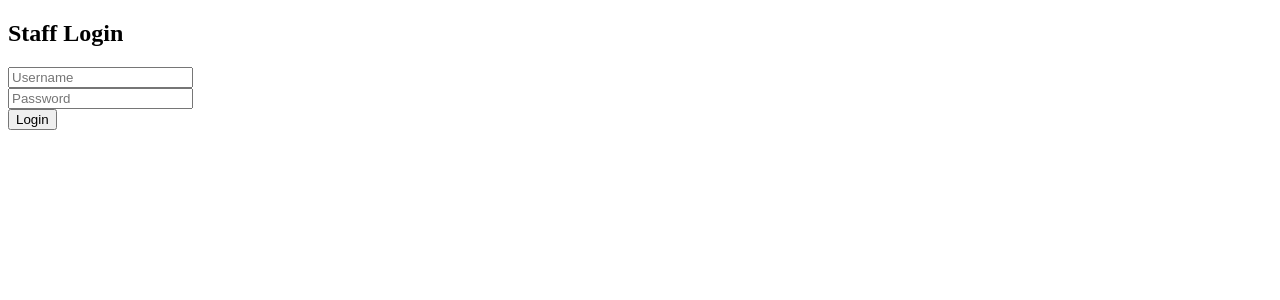
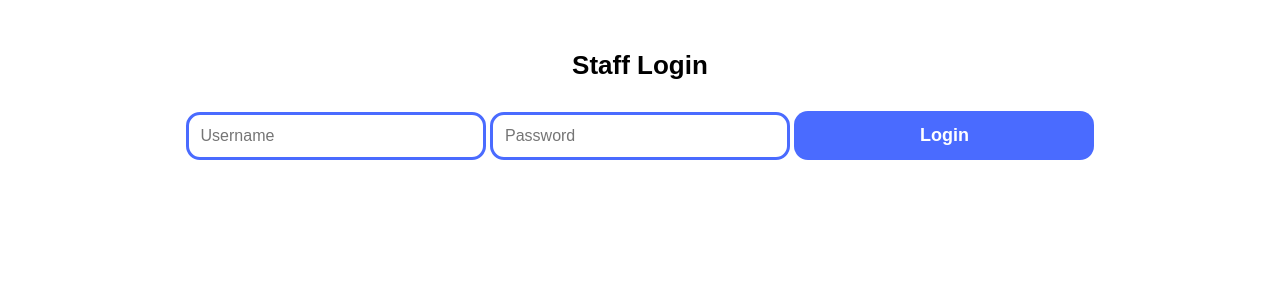
Before and after one commit to blackmustangsally1970-prog/CherbonApp, a Flask app: page /login in a window 1280 px wide. Shown: the top 300 px of the page. Run offline with Flask 3, Linux system fonts and the light colour scheme.

Commit message:
upd logins

```diff
--- a/templates/login.html
+++ b/templates/login.html
@@ -2,6 +2,71 @@
 <html>
 <head>
     <title>Login</title>
+
+    <style>
+        body {
+            font-family: sans-serif;
+            padding: 20px;
+            text-align: center;
+        }
+
+        h2 {
+            margin-bottom: 30px;
+            font-size: 32px;
+        }
+
+        /* MOBILE FIRST — huge fields */
+        input[type="text"],
+        input[type="password"],
+        input[list] {
+            width: 90%;
+            padding: 22px;
+            font-size: 28px;
+            margin-bottom: 22px;
+            border: 3px solid #4a6bff;
+            border-radius: 14px;
+            box-sizing: border-box;
+        }
+
+        button {
+            width: 90%;
+            padding: 26px;
+            font-size: 30px;
+            font-weight: 900;
+            background: #4a6bff;
+            color: white;
+            border: none;
+            border-radius: 14px;
+            cursor: pointer;
+        }
+
+        button:hover {
+            background: #3a56d6;
+        }
+
+        /* DESKTOP OVERRIDE */
+        @media (min-width: 800px) {
+            input[type="text"],
+            input[type="password"],
+            input[list] {
+                width: 300px;
+                padding: 12px;
+                font-size: 16px;
+                margin-bottom: 14px;
+            }
+
+            button {
+                width: 300px;
+                padding: 14px;
+                font-size: 18px;
+                font-weight: 700;
+            }
+
+            h2 {
+                font-size: 26px;
+            }
+        }
+    </style>
 </head>
 <body>
 
@@ -9,8 +74,7 @@
 
 <form method="POST" autocomplete="off">
 
-    <!-- Username with hidden quick-select options -->
-    <input list="usernames" name="user" placeholder="Username" autocomplete="off" required><br>
+    <input list="usernames" name="user" placeholder="Username" autocomplete="off" required>
 
     <datalist id="usernames">
         <option value="steve">
@@ -18,10 +82,10 @@
         <option value="tamara">
     </datalist>
 
-    <input type="password" name="password" placeholder="Password" required><br>
+    <input type="password" name="password" placeholder="Password" required>
 
     {% if error %}
-        <div style="color:red;">{{ error }}</div>
+        <div style="color:red; margin-top:10px; font-size:20px;">{{ error }}</div>
     {% endif %}
 
     <button type="submit">Login</button>
```
